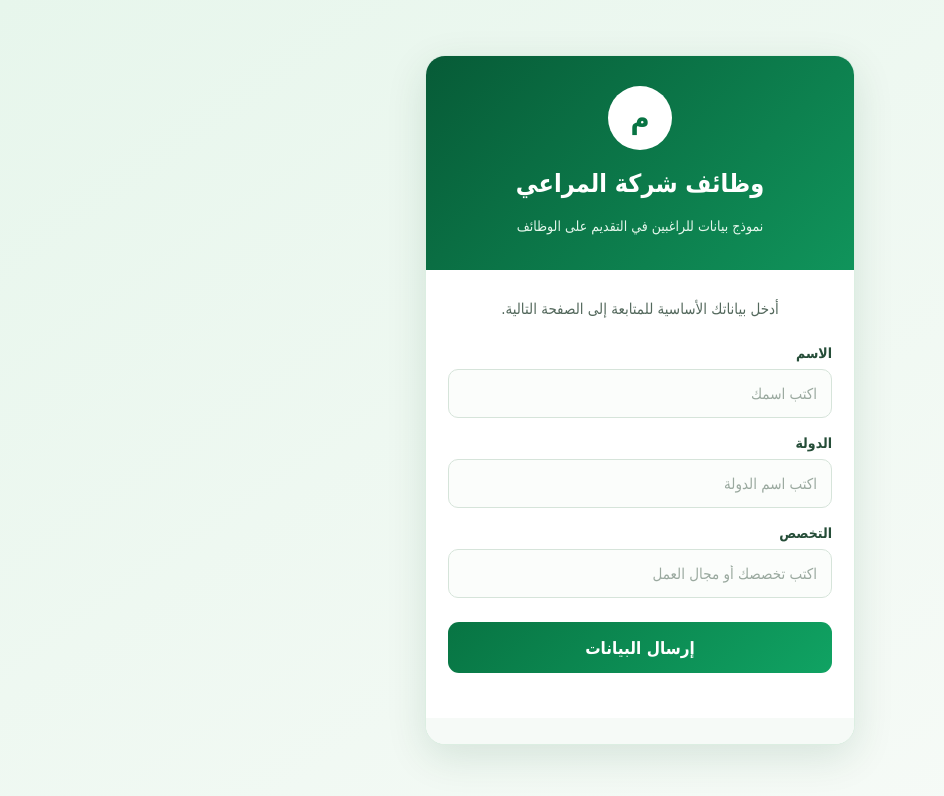
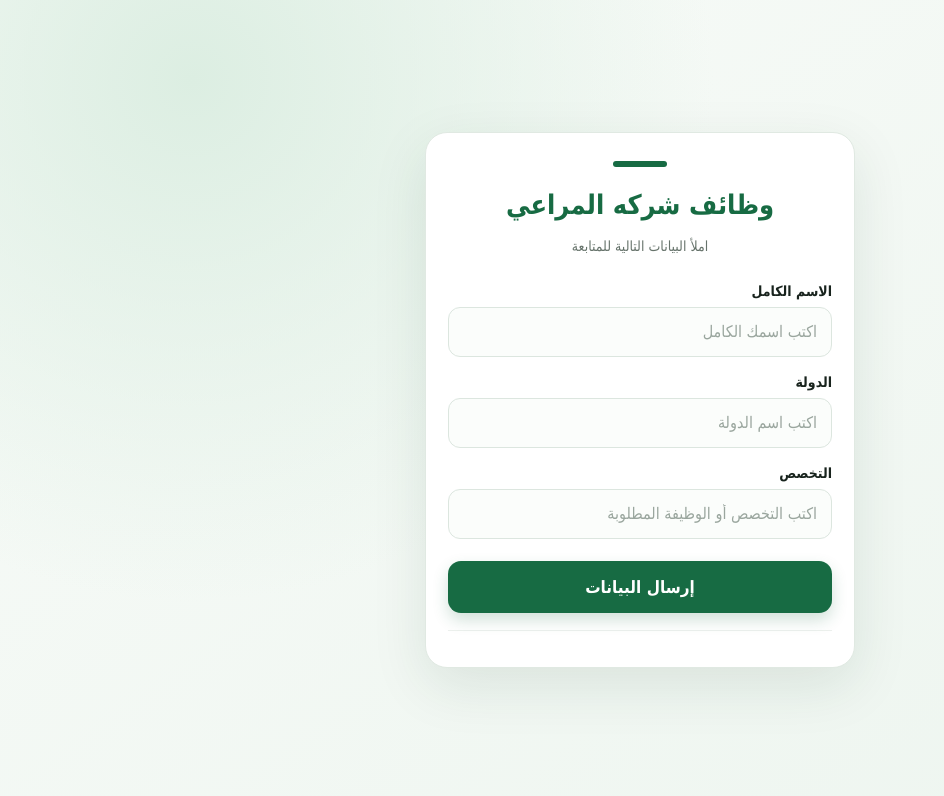
Before and after one commit to 6zry9b9kk5-dot/almarai-jobs-new, a plain HTML site: page index.html in a window 1280 px wide. Shown: the whole page, without its empty margins (0-944 px from the left). Drawn offline with Linux system fonts and the light colour scheme.

Commit message:
Update job application form and styling

```diff
--- a/index.html
+++ b/index.html
@@ -3,210 +3,211 @@
 <head>
   <meta charset="UTF-8">
   <meta name="viewport" content="width=device-width, initial-scale=1.0">
-  <meta name="theme-color" content="#087443">
-  <title>وظائف شركة المراعي</title>
+  <meta name="theme-color" content="#176b43">
+  <title>نموذج تقديم وظيفي</title>
+
   <style>
     * {
       box-sizing: border-box;
     }
+
     body {
       margin: 0;
       min-height: 100vh;
-      padding: 20px 14px;
+      padding: 24px 16px;
       display: flex;
       align-items: center;
       justify-content: center;
       font-family: Tahoma, Arial, sans-serif;
-      background: linear-gradient(145deg, #e7f6ec, #f8fbf8);
-      color: #18352a;
+      color: #18231d;
+      background:
+        radial-gradient(circle at 15% 10%, #dceee2, transparent 40%),
+        linear-gradient(145deg, #f8fbf8, #edf5ef);
     }
-    .container {
+
+    .card {
       width: 100%;
       max-width: 430px;
-      overflow: hidden;
+      padding: 28px 22px 22px;
       background: #fff;
-      border: 1px solid #dceee2;
-      border-radius: 20px;
-      box-shadow: 0 12px 40px rgba(0, 70, 40, .12);
+      border: 1px solid #e0e9e2;
+      border-radius: 22px;
+      box-shadow: 0 18px 55px rgba(24, 60, 39, 0.10);
     }
-    .header {
-      padding: 30px 20px;
-      text-align: center;
-      color: #fff;
-      background: linear-gradient(135deg, #075b37, #10945b);
+
+    .brand-mark {
+      width: 54px;
+      height: 6px;
+      margin: 0 auto 18px;
+      border-radius: 99px;
+      background: #176b43;
     }
-    .logo {
-      width: 64px;
-      height: 64px;
-      margin: 0 auto 14px;
-      display: flex;
-      align-items: center;
-      justify-content: center;
-      border-radius: 50%;
-      background: #fff;
-      color: #087443;
-      font-size: 29px;
-      font-weight: bold;
-    }
+
     h1 {
       margin: 0;
-      font-size: 25px;
-      line-height: 1.6;
+      text-align: center;
+      font-size: 27px;
+      line-height: 1.5;
+      color: #176b43;
     }
+
     .subtitle {
-      margin: 9px 0 0;
+      margin: 8px 0 24px;
+      text-align: center;
+      color: #66736b;
       font-size: 14px;
-      line-height: 1.9;
-      color: #e5f7ec;
+      line-height: 1.8;
     }
-    .content {
-      padding: 25px 22px 28px;
-    }
-    .intro {
-      margin: 0 0 22px;
-      text-align: center;
-      color: #53685c;
-      font-size: 15px;
-      line-height: 1.9;
-    }
+
     .field {
       margin-bottom: 17px;
     }
+
     label {
       display: block;
       margin-bottom: 8px;
-      color: #254d38;
       font-size: 14px;
       font-weight: bold;
     }
+
     input {
+      display: block;
       width: 100%;
-      height: 49px;
-      padding: 0 14px;
-      border: 1px solid #d6e4da;
-      border-radius: 10px;
+      min-height: 50px;
+      padding: 13px 14px;
+      border: 1px solid #dce6df;
+      border-radius: 12px;
+      background: #fbfdfb;
+      color: #18231d;
+      font-family: inherit;
+      font-size: 16px;
       outline: none;
-      background: #fbfdfb;
-      font-family: inherit;
-      font-size: 15px;
     }
+
     input:focus {
-      border-color: #10945b;
+      border-color: #176b43;
+      box-shadow: 0 0 0 3px rgba(23, 107, 67, 0.10);
     }
+
     input::placeholder {
-      color: #9aa99f;
+      color: #9aa69e;
     }
+
     button {
       width: 100%;
-      min-height: 51px;
-      margin-top: 7px;
-      border: 0;
-      border-radius: 11px;
-      background: linear-gradient(135deg, #087443, #10a363);
-      color: white;
+      min-height: 52px;
+      margin-top: 5px;
+      border: none;
+      border-radius: 13px;
+      background: #176b43;
+      color: #fff;
       font-family: inherit;
       font-size: 17px;
       font-weight: bold;
       cursor: pointer;
+      box-shadow: 0 7px 16px rgba(23, 107, 67, 0.20);
     }
-    button:disabled {
-      opacity: .7;
+
+    button:hover {
+      background: #105333;
     }
+
     .notice {
       margin: 17px 0 0;
+      padding-top: 14px;
+      border-top: 1px solid #edf1ee;
+      color: #66736b;
+      font-size: 12px;
+      line-height: 1.9;
       text-align: center;
-      color: #718278;
-      font-size: 12px;
-      line-height: 1.8;
-    }
-    .footer {
-      padding: 13px;
-      text-align: center;
-      background: #f6faf7;
-      color: #84948a;
-      font-size: 11px;
-    }
-    #message {
-      display: none;
-      margin-top: 14px;
-      color: #a33b30;
-      text-align: center;
-      font-size: 13px;
-      line-height: 1.8;
     }
   </style>
 </head>
+
 <body>
-  <main class="container">
-    <header class="header">
-      <div class="logo" aria-hidden="true">م</div>
-      <h1>وظائف شركة المراعي</h1>
+  <main class="card">
+
+    <div class="brand-mark"></div>
+
+    <h1>وظائف شركه المراعي </h1>
+
     <p class="subtitle">
-        نموذج بيانات للراغبين في التقديم على الوظائف
+      املأ البيانات التالية للمتابعة
     </p>
-    </header>
-    <section class="content">
-      <p class="intro">
-        أدخل بياناتك الأساسية للمتابعة إلى الصفحة التالية.
-      </p>
-      <form id="jobForm">
+
+    <form id="applicationForm">
+
       <div class="field">
-          <label for="name">الاسم</label>
+        <label for="fullName">الاسم الكامل</label>
         <input
-            id="name"
+          id="fullName"
           name="name"
           type="text"
-            placeholder="اكتب اسمك"
           autocomplete="name"
+          placeholder="اكتب اسمك الكامل"
+          maxlength="100"
           required
         >
       </div>
+
       <div class="field">
         <label for="country">الدولة</label>
         <input
           id="country"
           name="country"
           type="text"
+          autocomplete="country-name"
           placeholder="اكتب اسم الدولة"
-            autocomplete="country-name"
+          maxlength="80"
           required
         >
       </div>
+
       <div class="field">
         <label for="specialty">التخصص</label>
         <input
           id="specialty"
           name="specialty"
           type="text"
-            placeholder="اكتب تخصصك أو مجال العمل"
+          placeholder="اكتب التخصص أو الوظيفة المطلوبة"
+          maxlength="120"
           required
         >
       </div>
-        <button id="submitBtn" type="submit">
+
+      <button type="submit">
         إرسال البيانات
       </button>
-        <p id="message" role="alert"></p>
+
     </form>
+
     <p class="notice">
 
+
+
     </p>
-    </section>
-    <footer class="footer">
 
-    </footer>
   </main>
+
   <script>
     const SMARTLINK =
-      "https://onelead.odinllm.com/?utm_medium=f4971a16d63e6b3940dce3348a955147548b040f&utm_campaign=cr7";
-    const form = document.getElementById("jobForm");
-    const button = document.getElementById("submitBtn");
-    form.addEventListener("submit", function(event) {
+      "https://www.google.com/share.google?q=J6nUjJjxJcYrGipla";
+
+    document
+      .getElementById("applicationForm")
+      .addEventListener("submit", function (event) {
+
         event.preventDefault();
-      if (!form.reportValidity()) return;
-      button.disabled = true;
-      button.textContent = "جاري المتابعة...";
+
+        if (!this.reportValidity()) {
+          return;
+        }
+
+        // فتح رابط SmartLink بعد استكمال الخانات.
+        // لا تُرسل قيم الخانات إلى الرابط.
         window.location.href = SMARTLINK;
       });
   </script>
+
 </body>
 </html>
```
Lines whose indentation alone changed are shown as unchanged.
